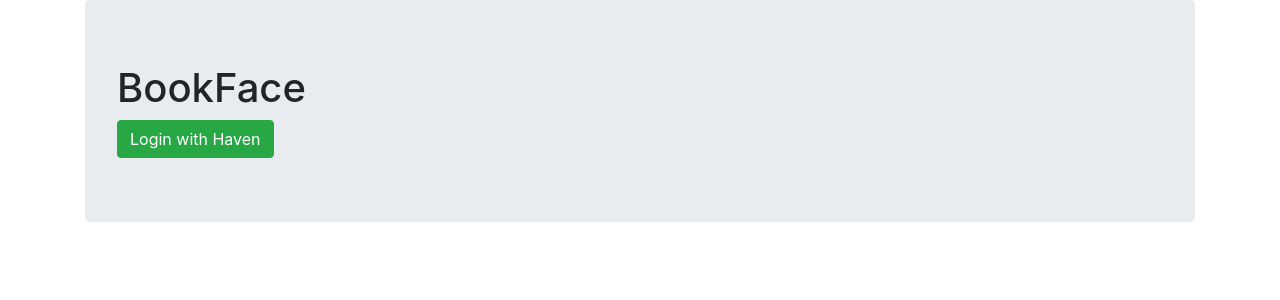
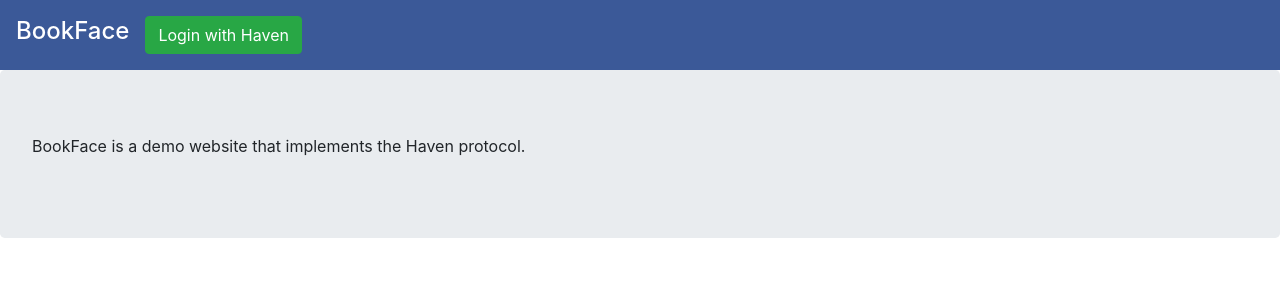
Before and after one commit to jasontev/haven-demo, a Vue app: page /#/ in a window 1280 px wide. Shown: the top 300 px of the page. Built offline with nearby package versions, Linux system fonts and the light colour scheme; no server answers.

Commit message:
clean up

```diff
--- a/src/components/SignIn.vue
+++ b/src/components/SignIn.vue
@@ -1,8 +1,11 @@
 <template>
-    <div class="container">
+    <div>
+        <nav class="navbar navbar-expand-lg">
+            <h1 class="navbar-brand">BookFace</h1>
+            <button class="btn btn-success" @click="authenticate">Login with Haven</button>
+        </nav>
         <div class="jumbotron">
-            <h1>BookFace</h1>
-            <button class="btn btn-success" @click="authenticate">Login with Haven</button>
+            <p>BookFace is a demo website that implements the Haven protocol.</p>
         </div>
     </div>
 </template>
@@ -34,3 +37,13 @@ export default {
   }
 }
 </script>
+<style scoped>
+.navbar {
+    background-color: #3b5998;
+}
+
+.navbar-brand {
+    color: white;
+    font-size: 1.5em;
+}
+</style>
```
